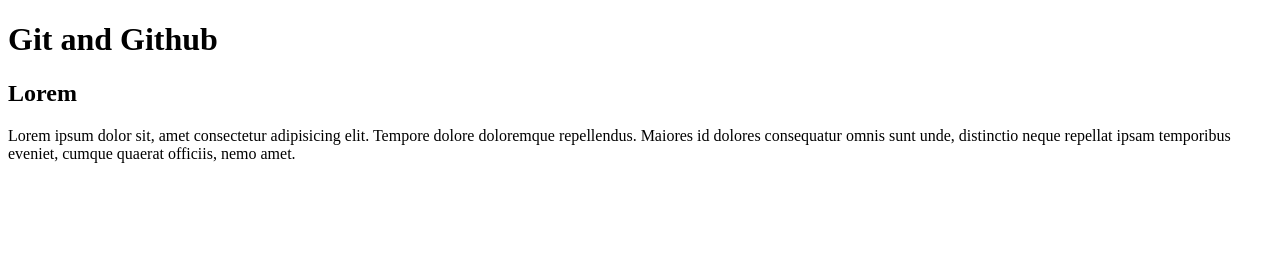
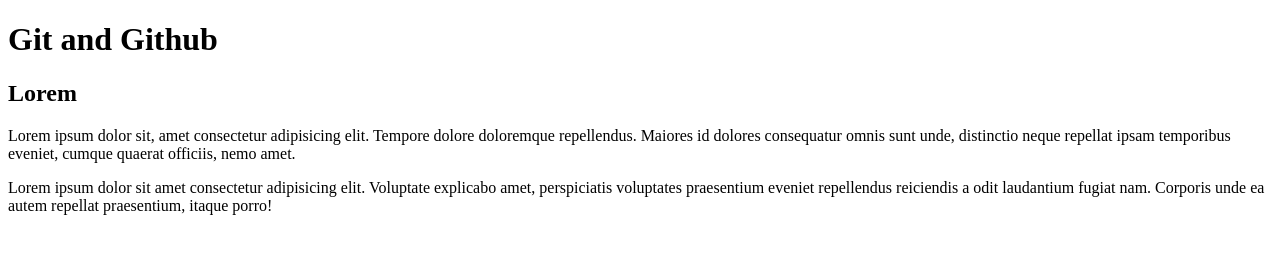
Before and after one commit to juliocsantaman/git-notes, a plain HTML site: page index.html in a window 1280 px wide. Drawn offline with Linux system fonts and the light colour scheme.

Commit message:
I added another paragraph

```diff
--- a/index.html
+++ b/index.html
@@ -15,5 +15,9 @@
     <h2>Lorem</h2>
 
     <p>Lorem ipsum dolor sit, amet consectetur adipisicing elit. Tempore dolore doloremque repellendus. Maiores id dolores consequatur omnis sunt unde, distinctio neque repellat ipsam temporibus eveniet, cumque quaerat officiis, nemo amet.</p>
+
+    <p>Lorem ipsum dolor sit amet consectetur adipisicing elit. Voluptate explicabo amet, perspiciatis voluptates praesentium eveniet repellendus reiciendis a odit laudantium fugiat nam. Corporis unde ea autem repellat praesentium, itaque porro!</p>
+
+
 </body>
 </html>
```
Also changed, not shown: basic-commands.txt.
